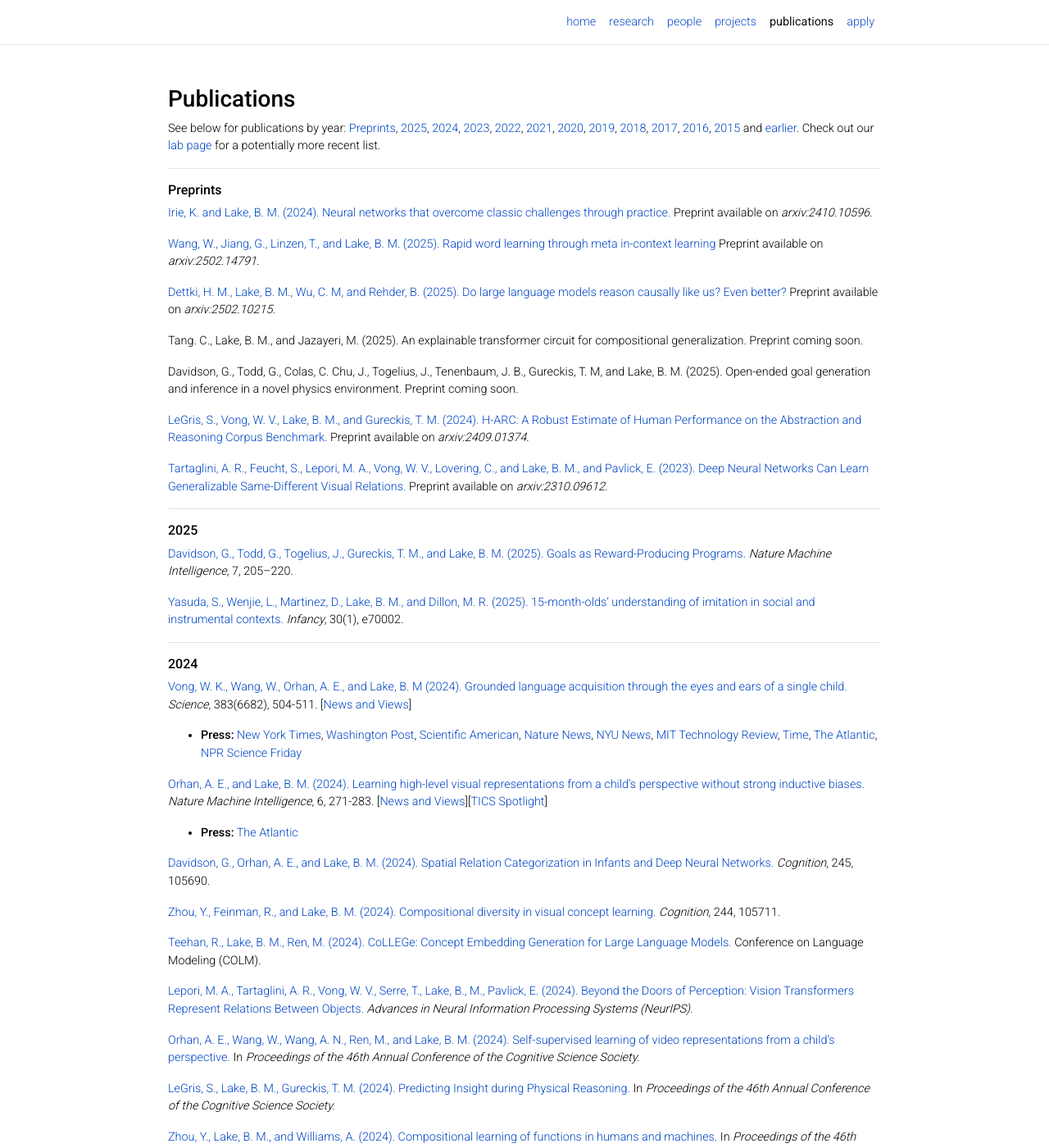
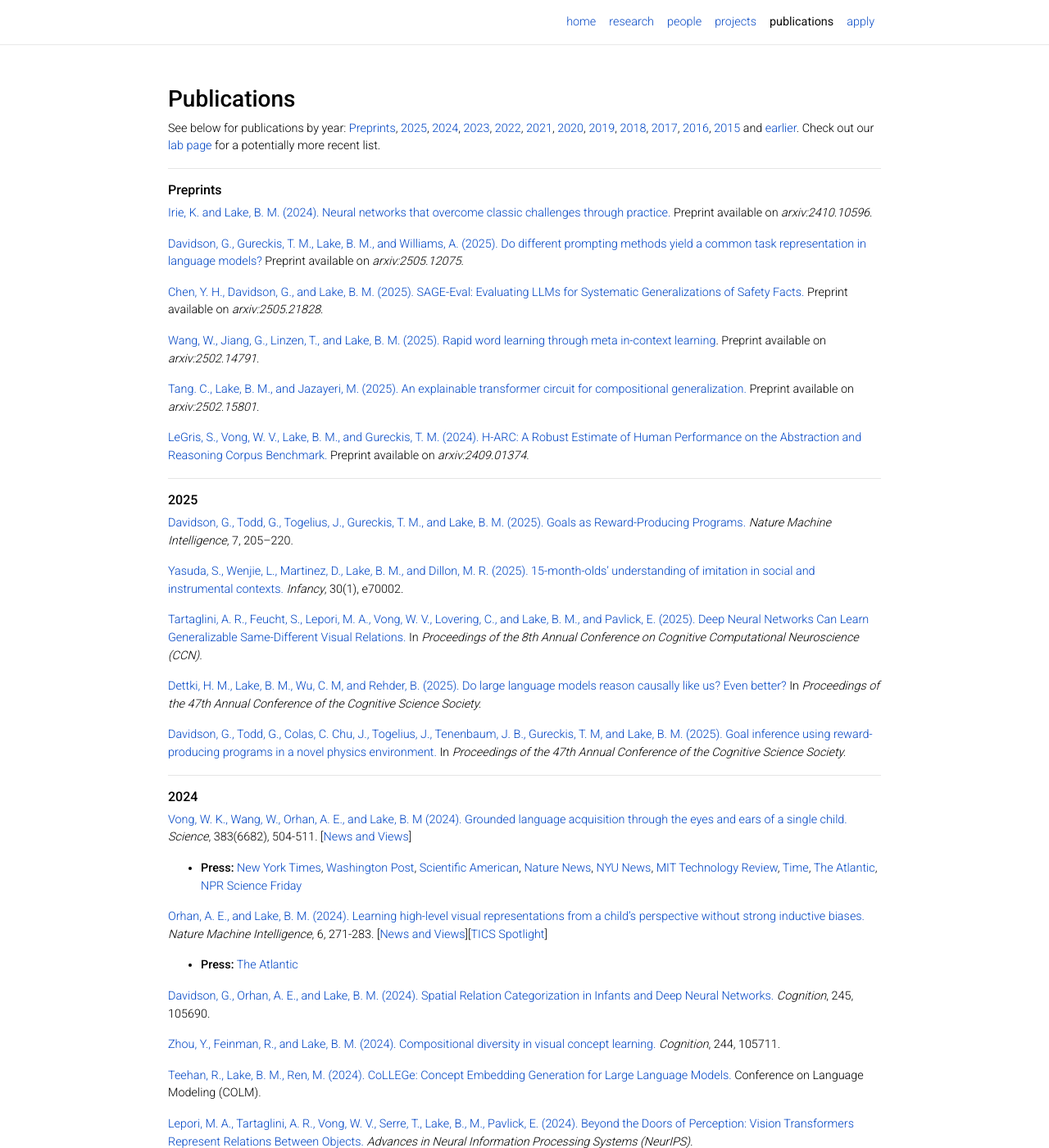
Before and after one commit to lake-lab/lake-lab.github.io, a Jekyll site: the page built from _pages/publications.md, in a window 1280 px wide and 1400 px high. Shown: the whole window at 82% size. Built offline with Jekyll 4.4.1, drawn with Linux system fonts in a browser that asks for light colours; nearby versions of some CDN libraries; comment, search, counter and statistics services are not loaded; a style sheet for code colours, icons or effects is not loaded.

Commit message:
updated lab pubs

```diff
--- a/_pages/publications.md
+++ b/_pages/publications.md
@@ -13,20 +13,17 @@ See below for publications by year: [Preprints](#preprints), [2025](#2025), [202
 ---
 ###### __Preprints__
 
-
 <a href="https://arxiv.org/abs/2410.10596">Irie, K. and Lake, B. M. (2024). Neural networks that overcome classic challenges through practice.</a> Preprint available on <em>arxiv:2410.10596</em>.
 
-<a href="https://arxiv.org/abs/2502.14791">Wang, W., Jiang, G., Linzen, T., and Lake, B. M. (2025). Rapid word learning through meta in-context learning</a> Preprint available on <em>arxiv:2502.14791</em>.
+<a href="https://arxiv.org/abs/2505.12075">Davidson, G., Gureckis, T. M., Lake, B. M., and Williams, A. (2025). Do different prompting methods yield a common task representation in language models?</a> Preprint available on <em>arxiv:2505.12075</em>.
 
-<a href="https://arxiv.org/abs/2502.10215"> Dettki, H. M., Lake, B. M., Wu, C. M, and Rehder, B. (2025). Do large language models reason causally like us? Even better?</a> Preprint available on <em>arxiv:2502.10215</em>.
+<a href="https://arxiv.org/abs/2505.21828">Chen, Y. H., Davidson, G., and Lake, B. M. (2025). SAGE-Eval: Evaluating LLMs for Systematic Generalizations of Safety Facts.</a> Preprint available on <em>arxiv:2505.21828</em>.
 
-Tang. C., Lake, B. M., and Jazayeri, M. (2025). An explainable transformer circuit for compositional generalization. Preprint coming soon.
+<a href="https://arxiv.org/abs/2502.14791">Wang, W., Jiang, G., Linzen, T., and Lake, B. M. (2025). Rapid word learning through meta in-context learning</a>. Preprint available on <em>arxiv:2502.14791</em>.
 
-Davidson, G., Todd, G., Colas, C. Chu, J., Togelius, J., Tenenbaum, J. B., Gureckis, T. M, and Lake, B. M.  (2025). Open-ended goal generation and inference in a novel physics environment. Preprint coming soon.
+<a href="https://www.arxiv.org/abs/2502.15801">Tang. C., Lake, B. M., and Jazayeri, M. (2025). An explainable transformer circuit for compositional generalization.</a> Preprint available on <em>arxiv:2502.15801</em>.
 
 <a href="https://arxiv.org/abs/2409.01374"> LeGris, S., Vong, W. V., Lake, B. M., and Gureckis, T. M. (2024). H-ARC: A Robust Estimate of Human Performance on the Abstraction and Reasoning Corpus Benchmark.</a> Preprint available on <em>arxiv:2409.01374</em>.
-
-<a href="https://cims.nyu.edu/~brenden/papers/2310.09612.pdf"> Tartaglini, A. R., Feucht, S., Lepori, M. A., Vong, W. V., Lovering, C., and Lake, B. M., and Pavlick, E. (2023). Deep Neural Networks Can Learn Generalizable Same-Different Visual Relations.</a> Preprint available on <em>arxiv:2310.09612</em>.
 
 ---
 ###### __2025__
@@ -34,6 +31,12 @@ Davidson, G., Todd, G., Colas, C. Chu, J., Togelius, J., Tenenbaum, J. B., Gurec
 <a href="https://cims.nyu.edu/~brenden/papers/DavidsonEtAl2025NMI.pdf"> Davidson, G., Todd, G., Togelius, J., Gureckis, T. M., and Lake, B. M. (2025). Goals as Reward-Producing Programs.</a> <em>Nature Machine Intelligence</em>, 7, 205–220.
 
 <a href="https://cims.nyu.edu/~brenden/papers/YasudaEtAl2025Infancy.pdf"> Yasuda, S., Wenjie, L., Martinez, D., Lake, B. M., and Dillon, M. R. (2025). 15-month-olds’ understanding of imitation in social and instrumental contexts.</a> <em>Infancy</em>, 30(1), e70002.
+
+<a href="https://arxiv.org/abs/2310.09612"> Tartaglini, A. R., Feucht, S., Lepori, M. A., Vong, W. V., Lovering, C., and Lake, B. M., and Pavlick, E. (2025). Deep Neural Networks Can Learn Generalizable Same-Different Visual Relations.</a> In <em>Proceedings of the 8th Annual Conference on Cognitive Computational Neuroscience (CCN).</em>
+
+<a href="https://cims.nyu.edu/~brenden/papers/DettkiEtAl2025CogSci.pdf"> Dettki, H. M., Lake, B. M., Wu, C. M, and Rehder, B. (2025). Do large language models reason causally like us? Even better?</a> In <em>Proceedings of the 47th Annual Conference of the Cognitive Science Society.</em>
+
+<a href="https://cims.nyu.edu/~brenden/papers/DavidsonEtAl2025CogSci.pdf"> Davidson, G., Todd, G., Colas, C. Chu, J., Togelius, J., Tenenbaum, J. B., Gureckis, T. M, and Lake, B. M. (2025). Goal inference using reward-producing programs in a novel physics environment.</a> In <em>Proceedings of the 47th Annual Conference of the Cognitive Science Society.</em>
 
 ---
 ###### __2024__
```
